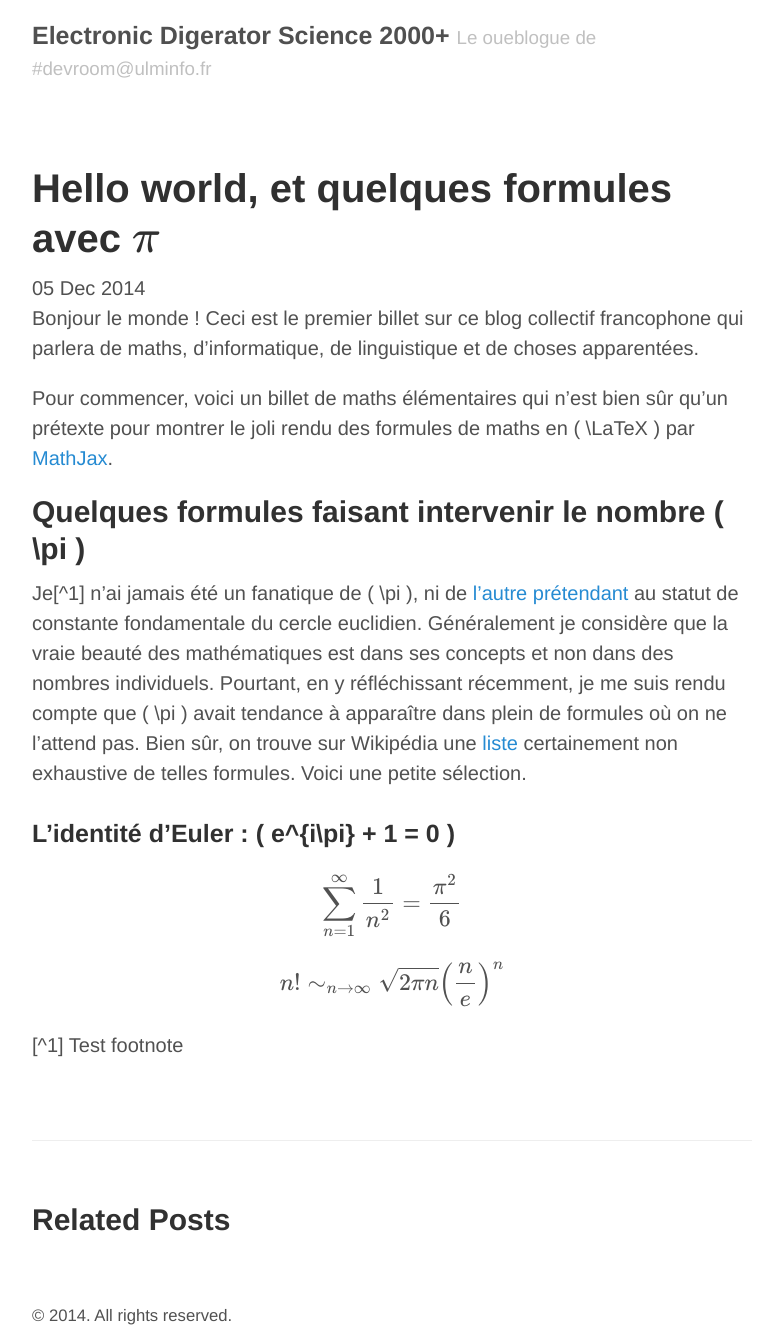
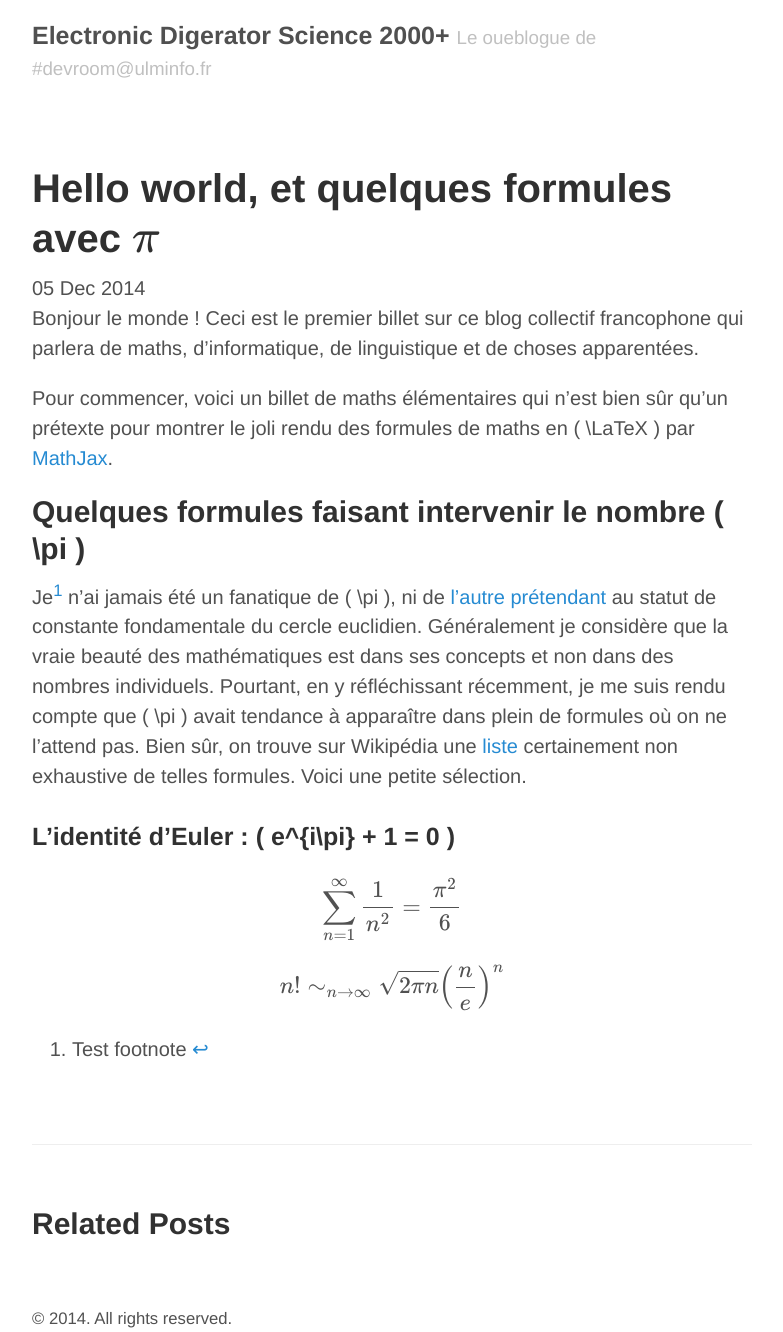
Before and after one commit to electronicdigeratorscience2000plus/electronicdigeratorscience2000plus.github.io, a Jekyll site: the page built from _posts/2014-12-05-hello-world.md, in a window 1280 px wide. Shown: the whole page, without its empty margins (248-1031 px from the left). Built offline with Jekyll 4.4.1, drawn with Linux system fonts in a browser that asks for light colours; Markdown is read by kramdown in place of the engine named in the settings; formulas are drawn with MathJax 3.

Commit message:
fix footnote hopefully

```diff
--- a/_posts/2014-12-05-hello-world.md
+++ b/_posts/2014-12-05-hello-world.md
@@ -31,4 +31,4 @@ $$ \sum_{n=1}^\infty \frac{1}{n^2} = \frac{\pi^2}{6} $$
 
 $$ n! \sim_{n \to \infty} \sqrt{2\pi n} \left( \frac{n}{e} \right)^n $$
 
-[^1] Test footnote
+[^1]: Test footnote
```
